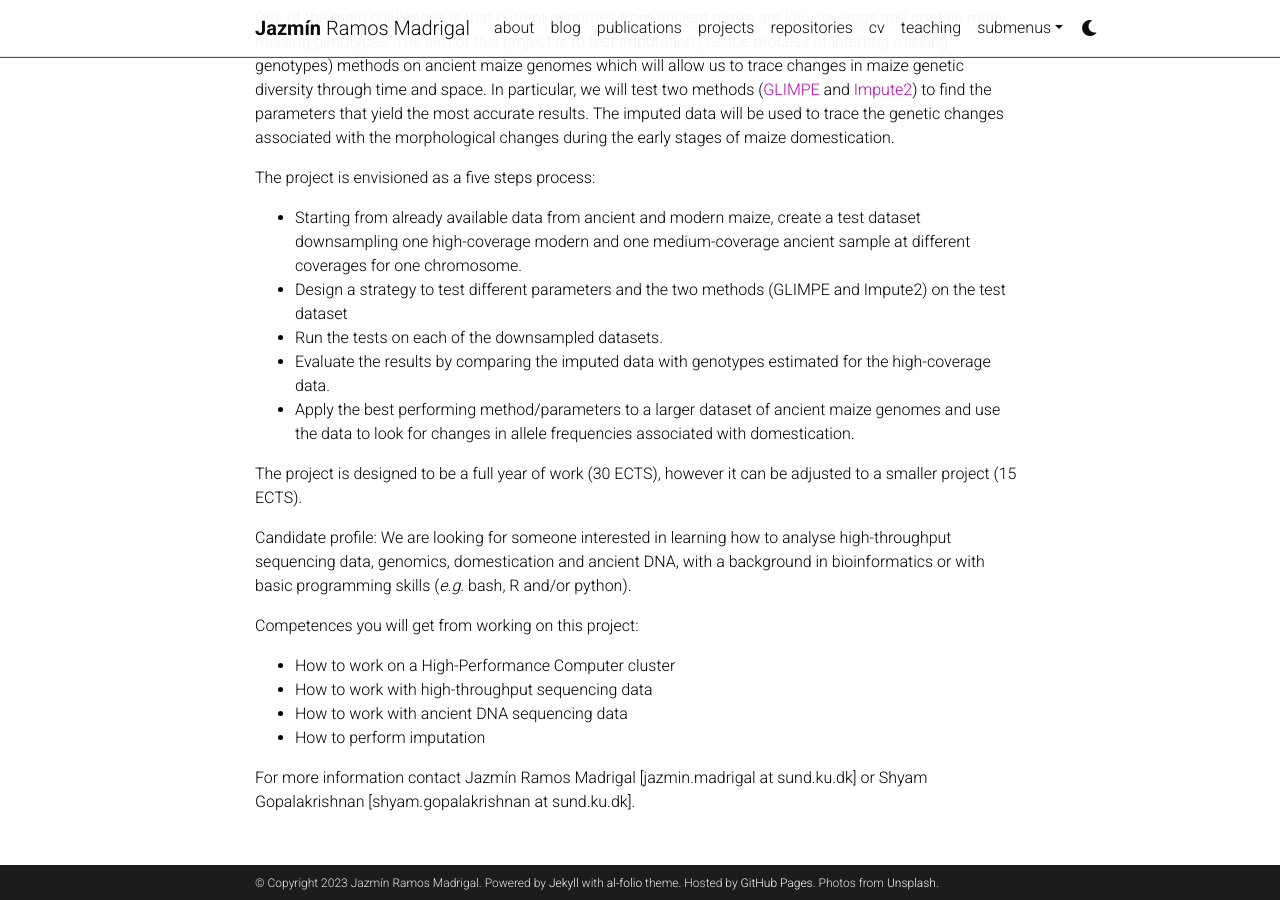
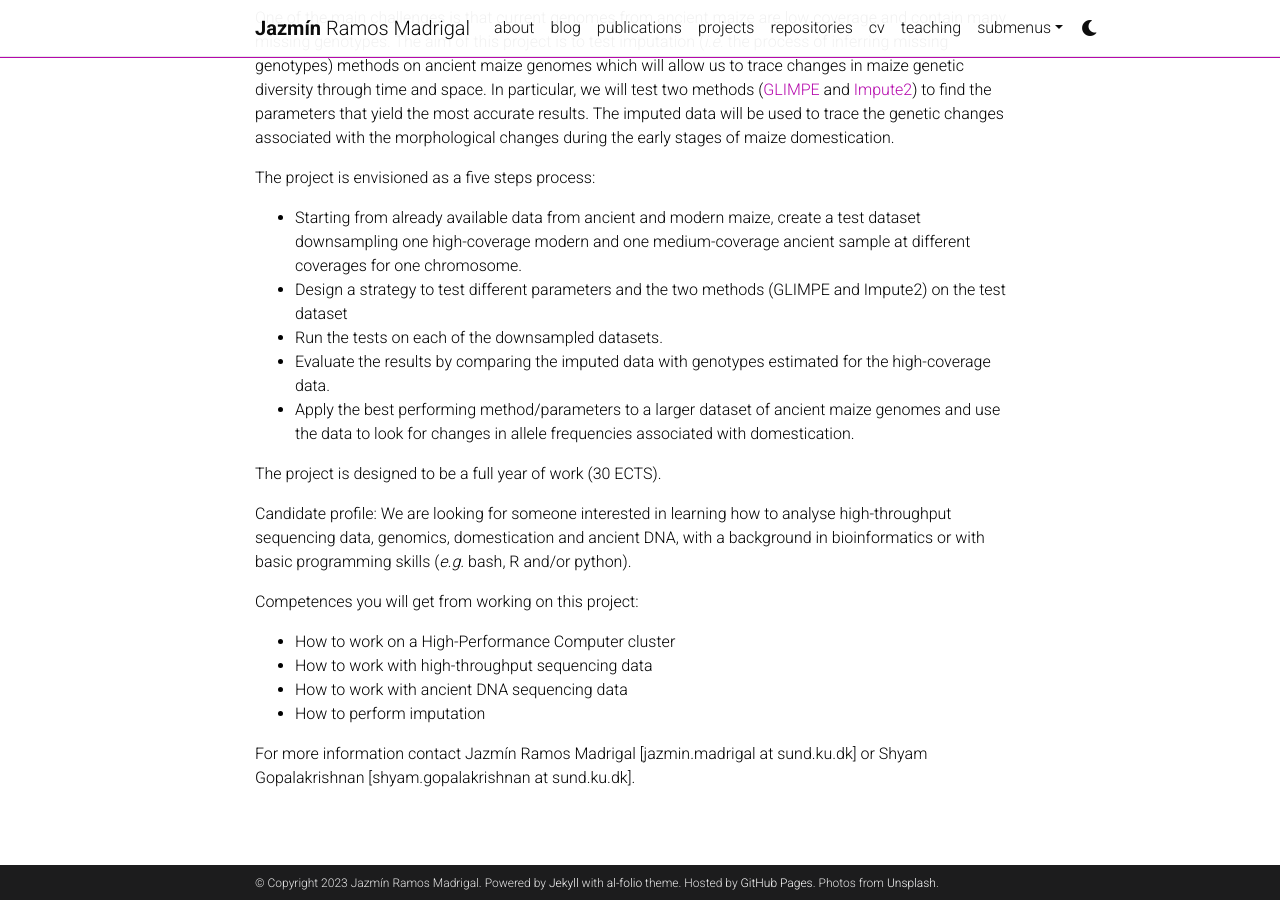
Before and after one commit to JazminRM/jazminrm.github.io, a Jekyll site: the page built from _projects/1_project.md, in a window 1280 px wide and 900 px high, scrolled down 826 px. Built offline with Jekyll 4.4.1, drawn with Linux system fonts in a browser that asks for light colours; comment, search, counter and statistics services are not loaded; a style sheet for code colours, icons or effects is not loaded.

Commit message:
Update 1_project.md

```diff
--- a/_projects/1_project.md
+++ b/_projects/1_project.md
@@ -33,7 +33,7 @@ The project is envisioned as a five steps process:
 -	Evaluate the results by comparing the imputed data with genotypes estimated for the high-coverage data.
 - Apply the best performing method/parameters to a larger dataset of ancient maize genomes and use the data to look for changes in allele frequencies associated with domestication.
 
-The project is designed to be a full year of work (30 ECTS), however it can be adjusted to a smaller project (15 ECTS).
+The project is designed to be a full year of work (30 ECTS).
 
 Candidate profile:
 We are looking for someone interested in learning how to analyse high-throughput sequencing data, genomics, domestication and ancient DNA, with a background in bioinformatics or with basic programming skills (*e.g.* bash, R and/or python).
```
